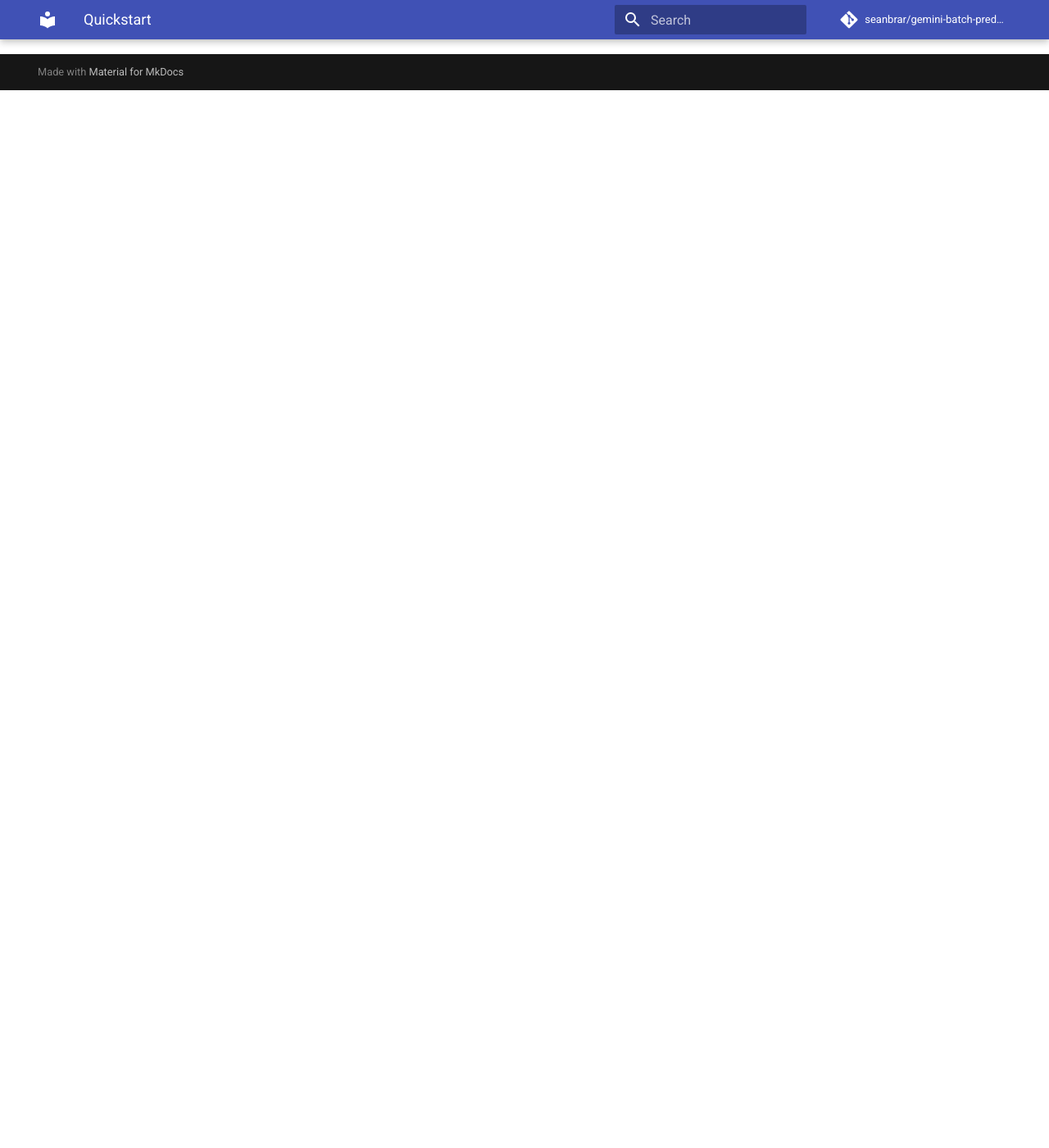
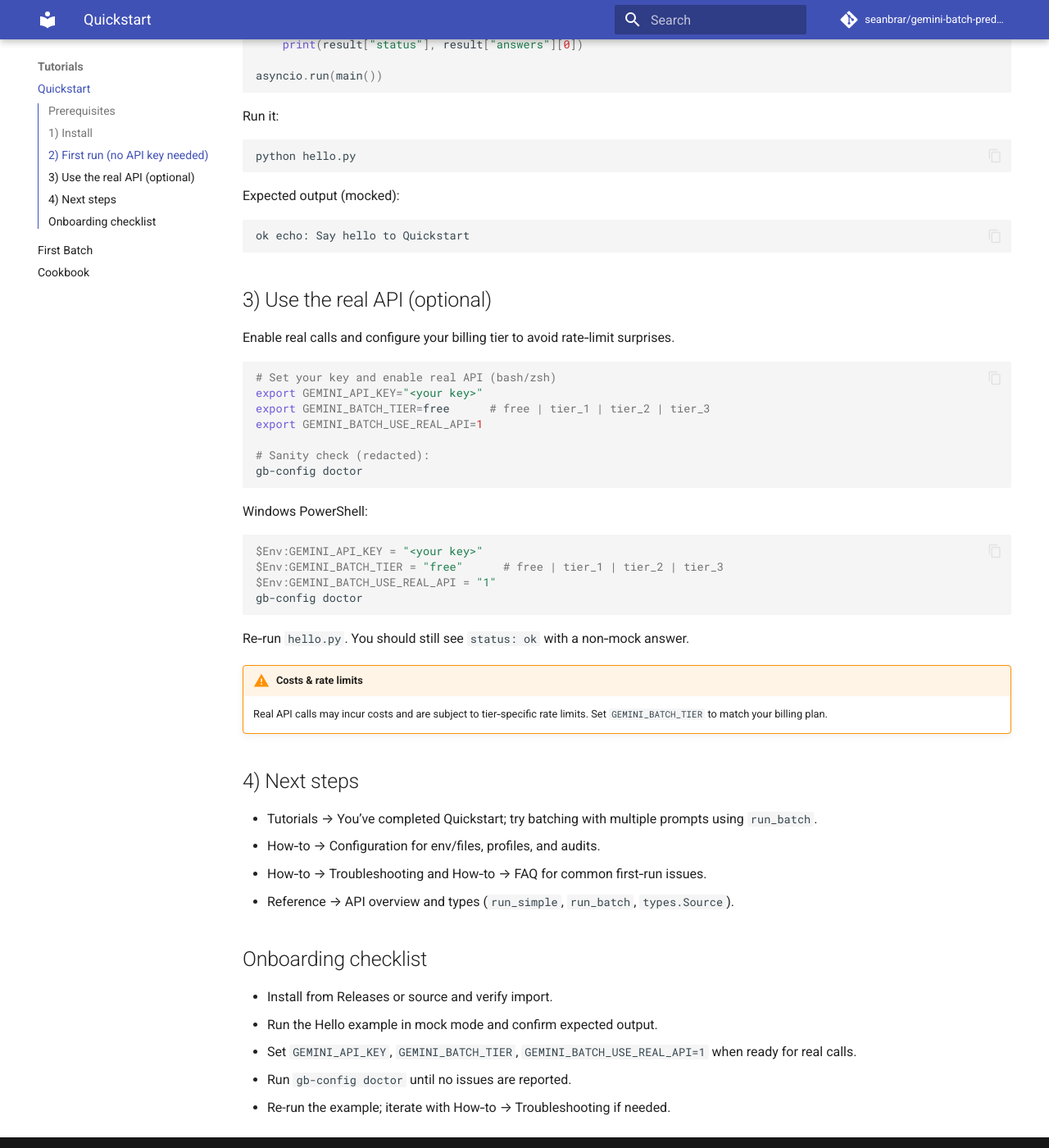
Before and after one commit to seanbrar/gemini-batch-prediction, an MkDocs documentation site: the page built from docs/tutorials/quickstart.md, in a window 1280 px wide and 1400 px high, scrolled down 1290 px. Shown: the whole window at 82% size. Built offline with MkDocs 1.6.1 and Material for MkDocs 9.7.7, drawn with Linux system fonts in a browser that asks for light colours; comment, search, counter and statistics services are not loaded; some of the changed text lies outside the part shown.

Commit message:
docs: add comprehensive onboarding documentation for v0.9
- Add .env.example template for safe configuration setup
- Create installation guide with Releases and source options
- Add quickstart tutorial with mock-to-real API progression
- Create first batch tutorial for multiple prompts/sources
- Add FAQ covering common onboarding questions
- Add troubleshooting guide for setup issues
- Add verify-real-api guide with success checks
- Add cookbook entry point linking to repository examples
- Add CLI reference documenting gb-config commands
- Update README with clearer installation paths and examples
- Restructure docs navigation for better onboarding flow
- Update configuration docs with CLI command references

Supports user onboarding improvements targeting v0.9 release with
focus on reducing friction from installation to first successful run.

````diff
--- a/docs/tutorials/quickstart.md
+++ b/docs/tutorials/quickstart.md
@@ -1,27 +1,113 @@
 # Quickstart
 
-This short tutorial gets you from zero to a basic batch run.
+This tutorial gets you from zero to first success in ~5 minutes. It is copy‑paste runnable and includes concrete success checks.
+
+## Prerequisites
+
+- Python `3.13` (required)
+- A terminal with `pip` available
+- Optional: Google Gemini API key (not required for dry‑run/mock mode)
 
 ## 1) Install
 
+Pick one path:
+
 ```bash
-make install-dev
+# A) From Releases (recommended)
+# Download the latest .whl from:
+# https://github.com/seanbrar/gemini-batch-prediction/releases/latest
+pip install ./gemini_batch-*.whl
+
+# B) From source (this repo)
+git clone https://github.com/seanbrar/gemini-batch-prediction.git
+cd gemini-batch-prediction
+pip install -e .
+
+# Full steps are in How‑to → Installation
 ```
 
-## 2) Run an example
+Optional: notebooks/visualization helpers
 
 ```bash
-python examples/simple_demo.py
+pip install "matplotlib~=3.10" "pandas~=2.3" "seaborn~=0.13"
 ```
 
-## 3) Explore batch processing
+Verify installation:
 
 ```bash
-python examples/batch_text_demo.py
+python -c "import gemini_batch as gb; print('✅', gb.__version__)"
 ```
+
+## 2) First run (no API key needed)
+
+The library defaults to a deterministic mock mode until you opt‑in to the real API. This means you can verify setup without any credentials or cost.
+
+```python
+# save as hello.py
+import asyncio
+from gemini_batch import run_simple, types
+
+async def main():
+    result = await run_simple(
+        "Say hello to Quickstart",
+        source=types.Source.from_text("Quickstart content"),
+    )
+    print(result["status"], result["answers"][0])
+
+asyncio.run(main())
+```
+
+Run it:
+
+```bash
+python hello.py
+```
+
+Expected output (mocked):
+
+```text
+ok echo: Say hello to Quickstart
+```
+
+## 3) Use the real API (optional)
+
+Enable real calls and configure your billing tier to avoid rate‑limit surprises.
+
+```bash
+# Set your key and enable real API (bash/zsh)
+export GEMINI_API_KEY="<your key>"
+export GEMINI_BATCH_TIER=free      # free | tier_1 | tier_2 | tier_3
+export GEMINI_BATCH_USE_REAL_API=1
+
+# Sanity check (redacted):
+gb-config doctor
+```
+
+Windows PowerShell:
+
+```powershell
+$Env:GEMINI_API_KEY = "<your key>"
+$Env:GEMINI_BATCH_TIER = "free"      # free | tier_1 | tier_2 | tier_3
+$Env:GEMINI_BATCH_USE_REAL_API = "1"
+gb-config doctor
+```
+
+Re‑run `hello.py`. You should still see `status: ok` with a non‑mock answer.
+
+!!! warning "Costs & rate limits"
+    Real API calls may incur costs and are subject to tier‑specific rate limits. Set `GEMINI_BATCH_TIER` to match your billing plan.
 
 ## 4) Next steps
 
-- Explanation → Architecture at a Glance
-- How-to → Testing
-- Examples → `examples/README.md`
+- Tutorials → You’ve completed Quickstart; try batching with multiple prompts using `run_batch`.
+- How‑to → Configuration for env/files, profiles, and audits.
+- How‑to → Troubleshooting and How‑to → FAQ for common first‑run issues.
+- Reference → API overview and types (`run_simple`, `run_batch`, `types.Source`).
+
+## Onboarding checklist
+
+- Install from Releases or source and verify import.
+- Run the Hello example in mock mode and confirm expected output.
+- Set `GEMINI_API_KEY`, `GEMINI_BATCH_TIER`, `GEMINI_BATCH_USE_REAL_API=1` when ready for real calls.
+- Run `gb-config doctor` until no issues are reported.
+- Re-run the example; iterate with How‑to → Troubleshooting if needed.
--- a/mkdocs.yml
+++ b/mkdocs.yml
@@ -34,14 +34,41 @@ nav:
         - Home: index.md
         - Tutorials:
                   - Quickstart: tutorials/quickstart.md
+                  - First Batch: tutorials/first-batch.md
+                  - Cookbook: cookbook.md
         - How-to guides:
+                  - Installation: how-to/installation.md
                   - Configuration: how-to/configuration.md
+                  - Verify Real API: how-to/verify-real-api.md
+                  - Troubleshooting: how-to/troubleshooting.md
+                  - FAQ: how-to/faq.md
                   - Testing: how-to/testing.md
                   - Custom Transforms: how-to/custom-transforms.md
                   - Provider Adapters: how-to/provider-adapters.md
                   - Remote File Materialization: how-to/remote-file-materialization.md
                   - Token Counting (Extension): how-to/token-counting.md
                   - (coming soon) Caching with the pipeline: how-to/caching.md
+        - Reference:
+                  - API Reference (Overview): reference/api-reference.md
+                  - CLI: reference/cli.md
+                  - API:
+                            - Executor: reference/api/executor.md
+                            - Frontdoor: reference/api/frontdoor.md
+                            - Research: reference/api/research.md
+                            - Types: reference/api/types.md
+                  - Config: reference/api/config.md
+                  - Telemetry (API): reference/api/telemetry.md
+                  - Core Types: reference/api/core.md
+                  - Internals:
+                            - Pipeline: reference/internals/pipeline.md
+                            - Prompts: reference/internals/prompts.md
+                            - Adapters: reference/internals/adapters.md
+                            - Results: reference/internals/results.md
+                  - Configuration: reference/configuration.md
+                  - Conversation Guide: how-to/conversation-advanced.md
+                  - Caching: how-to/caching.md
+                  - Telemetry Guide: telemetry.md
+                  - Source Handling: source-handling.md
         - Explanation:
                   - Architecture at a Glance: explanation/architecture.md
                   - Error Handling: explanation/error-handling.md
@@ -63,26 +90,5 @@ nav:
                             - ADR-0007 Configuration: explanation/decisions/ADR-0007-configuration.md
                   - Architecture Rubric: explanation/architecture-rubric.md
                   - Glossary: explanation/glossary.md
-                  - Reference:
-                            - Test Suite Reference: tests.md
-                            - API Reference (Overview): reference/api-reference.md
-                            - API:
-                                      - Executor: reference/api/executor.md
-                                      - Frontdoor: reference/api/frontdoor.md
-                                      - Research: reference/api/research.md
-                                      - Types: reference/api/types.md
-                                      - Config: reference/api/config.md
-                                      - Telemetry: reference/api/telemetry.md
-                                      - Core Types: reference/api/core.md
-                            - Internals:
-                                      - Pipeline: reference/internals/pipeline.md
-                                      - Prompts: reference/internals/prompts.md
-                                      - Adapters: reference/internals/adapters.md
-                                      - Results: reference/internals/results.md
-                            - Configuration: reference/configuration.md
-                            - Conversation Guide: how-to/conversation-advanced.md
-                            - Caching: how-to/caching.md
-                            - Telemetry: TELEMETRY.md
-                            - Source Handling: source-handling.md
         - Contributing:
                   - Docstring Style Guide: contributing/docstring_style.md
````
Also changed, not shown: README.md (+47 -12 lines), docs/cookbook.md (added, +18 -0 lines), docs/how-to/configuration.md (+11 -0 lines), docs/how-to/faq.md (added, +57 -0 lines), docs/how-to/installation.md (added, +82 -0 lines), docs/how-to/troubleshooting.md (added, +55 -0 lines), docs/how-to/verify-real-api.md (added, +82 -0 lines), docs/index.md (+14 -3 lines), docs/reference/cli.md (added, +93 -0 lines), docs/reference/configuration.md (+7 -0 lines), docs/tutorials/first-batch.md (added, +48 -0 lines), 1 other file.
